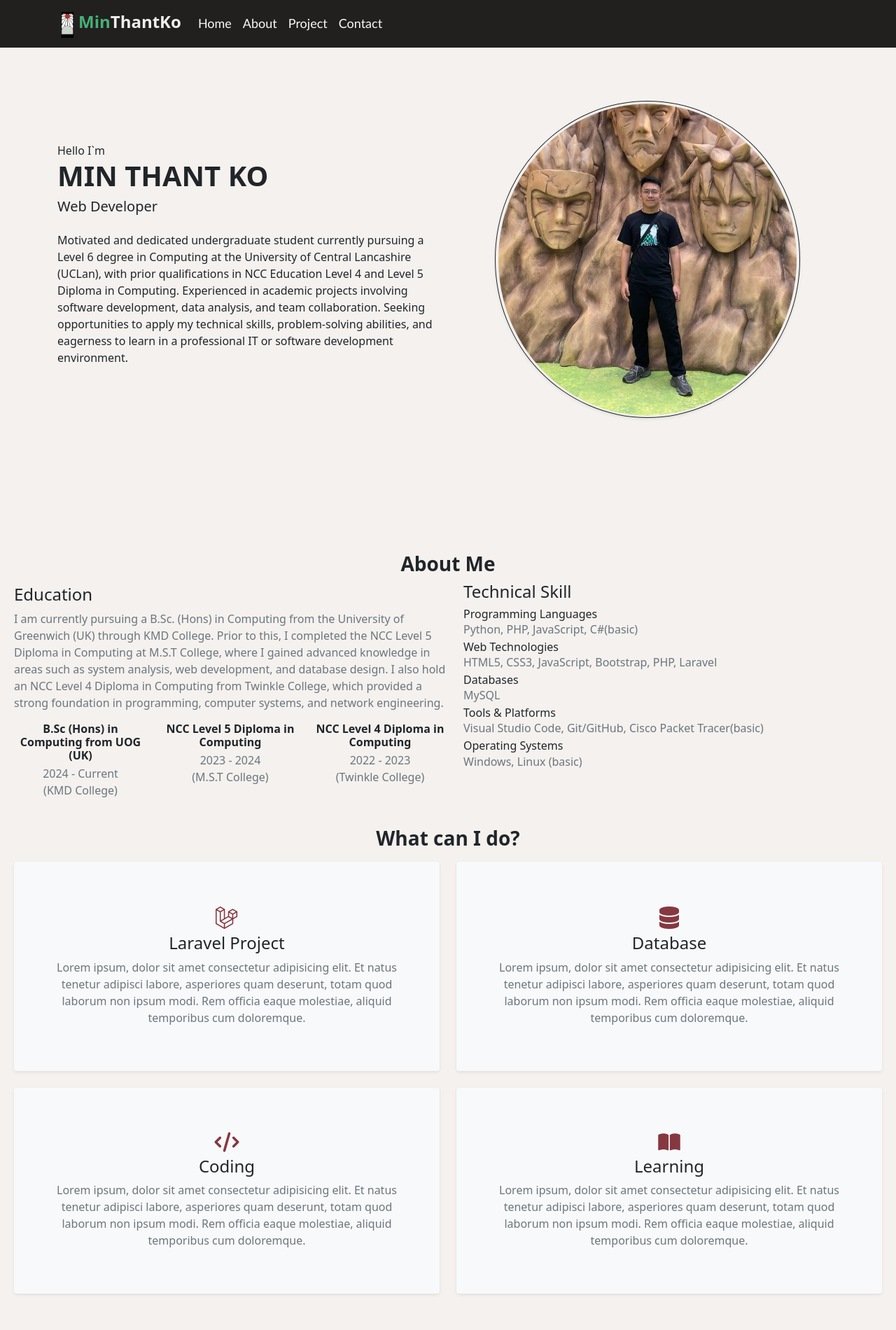
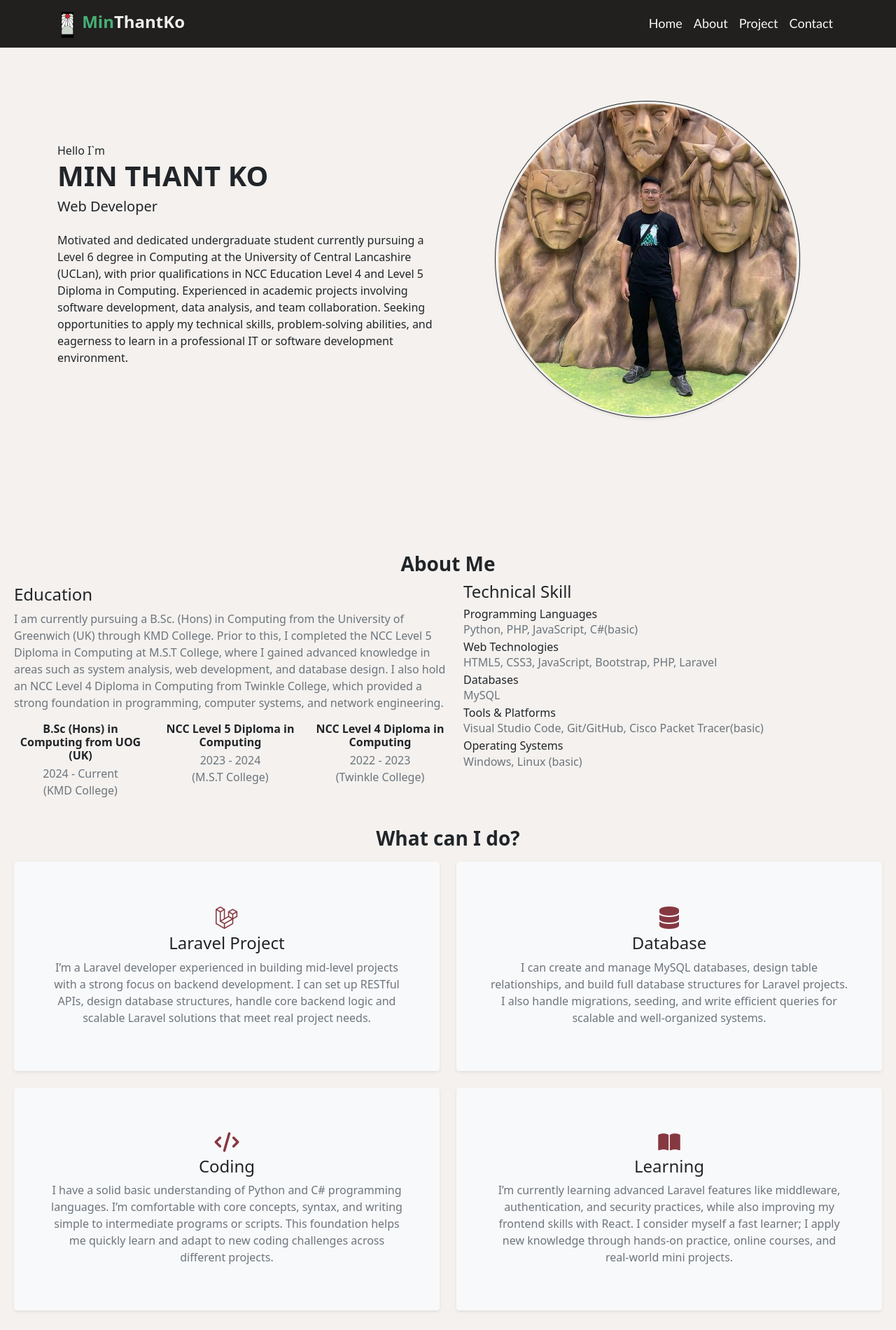
Before and after one commit to MinThantKo365/MinThantKo-Portfolio, a plain HTML site: page Portfolio .html in a window 1280 px wide. Shown: the top 1900 px of the page at 70% size. Drawn offline with nearby package versions, Linux system fonts and the light colour scheme.

Commit message:
second commit

```diff
--- a/Portfolio .html
+++ b/Portfolio .html
@@ -10,35 +10,64 @@
     <link rel="stylesheet" href="style.css">
 </head>
 <body class="" style=" background-color: #f4f1ee ; overflow-x: hidden">
-    <nav class="navbar navbar-expand-lg py-2 navbar-light fixed-top" style="background-color: 	#22201f;">
-  <div class="container"> <a class="navbar-brand" href="#"><img src="./source_file/123.png" alt="" class="img-txt"><strong><span style="font-size: 1.5rem"><span style="color: #46b077;"
+  <!-- <nav class="navbar navbar-expand-lg fixed-top navbar-light" style="background-color: 	#22201f;">
+  <div class="container">
+    <a class="navbar-brand" href="#"><img src="./source_file/123.png" alt="" class="img-txt"><strong><span style="font-size: 1.5rem"><span style="color: #46b077;"
  >Min</span><span style="color: #eeeeed">ThantKo</span ></span></strong></a>
-    <button aria-controls="myNavbar2" aria-expanded="false" aria-label="Toggle navigation" class="navbar-toggler bg-light" data-bs-target="#myNavbar2" data-bs-toggle="collapse" type="button" > <span class="navbar-toggler-icon"></span> </button>
-    <div class="collapse navbar-collapse " id="myNavbar2">
-      <div class="ml-5">
-        <ul class="navbar-nav " id="menu-menu-1">
-          <li class="nav-item"> <a class="nav-link text-light" href="#home" id="w">Home</a></li>
-          <li class="nav-item"> <a class="nav-link text-light" href="#about">About</a></li>
-          <!-- <li class="nav-item dropdown">
-            <a class="nav-link dropdown-toggle" href="#" role="button" data-bs-toggle="dropdown" aria-expanded="false"> Services </a>
-            <ul class="dropdown-menu">
-              <li> <a class="dropdown-item" href="#">Server Installation & Setup</a> </li>
-              <li> <a class="dropdown-item" href="#">Virtualization</a> </li>
-              <li> <a class="dropdown-item" href="#">Software Deployments</a> </li>
-              <li> <a class="dropdown-item" href="#">AI Solutions</a> </li>
-              <li> <a class="dropdown-item" href="#">Data Protection</a> </li>
-              <li> <a class="dropdown-item" href="#">Networking</a> </li>
-            </ul>
-          </li> -->
-          <!-- <li class="nav-item"> <a class="nav-link" href="#market">Industries</a> </li> -->
-          <!-- <li class="nav-item"> <a class="nav-link" href="#cases">Case Studies</a> </li> -->
-          <li class="nav-item"> <a class="nav-link text-light" href="#blog">Project</a> </li>
-          <li class="nav-item"> <a class="nav-link text-light" href="#contact">Contact</a> </li>
-        </ul>
-      </div>
+
+    <button class="navbar-toggler" type="button" data-mdb-collapse-init data-mdb-target="#navbarSupportedContent"
+      aria-controls="navbarSupportedContent" aria-expanded="false" aria-label="Toggle navigation">
+      <i class="fas fa-bars"></i>
+    </button>
+    <div class="collapse navbar-collapse" id="navbarSupportedContent">
+      <ul class="navbar-nav ms-auto align-items-center">
+        <li class="nav-item">
+          <a class="nav-link mx-2" href="#!"><i class="fas fa-plus-circle pe-2"></i>Post</a>
+        </li>
+        <li class="nav-item">
+          <a class="nav-link mx-2" href="#!"><i class="fas fa-bell pe-2"></i>Alerts</a>
+        </li>
+        <li class="nav-item">
+          <a class="nav-link mx-2" href="#!"><i class="fas fa-heart pe-2"></i>Trips</a>
+        </li>
+        <li class="nav-item ms-3">
+          <a class="btn btn-dark btn-rounded" href="#!">Sign in</a>
+        </li>
+      </ul>
     </div>
   </div>
-</nav>
+</nav> -->
+    <nav class="navbar navbar-expand-lg py-2 navbar-light fixed-top" style="background-color: #22201f;">
+      <div class="container d-flex justify-content-between align-items-center">
+        <a class="navbar-brand m-0" href="#">
+          <img src="./source_file/123.png" alt="" class="img-txt P-0">
+          <strong>
+            <span style="font-size: 1.5rem">
+              <span style="color: #46b077;" id="nav-M">Min</span><span style="color: #eeeeed" id="nav-TK">ThantKo</span>
+            </span>
+          </strong>
+        </a>
+        <button aria-controls="myNavbar2" aria-expanded="false" aria-label="Toggle navigation" class="navbar-toggler bg-light" data-bs-target="#myNavbar2" data-bs-toggle="collapse" type="button">
+          <span class="navbar-toggler-icon"></span>
+        </button>
+        <div class="collapse navbar-collapse justify-content-end" id="myNavbar2">
+          <ul class="navbar-nav" id="menu-menu-1">
+            <li class="nav-item">
+              <a class="nav-link text-light" href="#home" id="w">Home</a>
+            </li>
+            <li class="nav-item">
+              <a class="nav-link text-light" href="#about">About</a>
+            </li>
+            <li class="nav-item">
+              <a class="nav-link text-light" href="#blog">Project</a>
+            </li>
+            <li class="nav-item">
+              <a class="nav-link text-light" href="#contact">Contact</a>
+            </li>
+          </ul>
+        </div>
+      </div>
+    </nav>
       <section id="home" class="mt-5 pt-5 mb-5">
         <br><br>
         <div class="container-lg">
@@ -161,7 +190,7 @@ Operating Systems: Windows, Linux (basic) -->
               <!-- <i class="fa fa-code fs-3" style="color: #863841;"></i> -->
             </div>
               <h4 class ='mt-0'>Laravel Project</h4>
-              <p class="text-muted">Lorem ipsum, dolor sit amet consectetur adipisicing elit. Et natus tenetur adipisci labore, asperiores quam deserunt, totam quod laborum non ipsum modi. Rem officia eaque molestiae, aliquid temporibus cum doloremque.</p>
+              <p class="text-muted">I’m a Laravel developer experienced in building mid-level projects with a strong focus on backend development. I can set up RESTful APIs, design database structures, handle core backend logic and scalable Laravel solutions that meet real project needs.</p>
           </div>
         </div>
           <div class="col-md-6 mb-3">
@@ -170,7 +199,7 @@ Operating Systems: Windows, Linux (basic) -->
                 <i class="fa-solid fa-database fs-2" style="color: #863841;"></i>
               </div>
                 <h4>Database</h4>
-                <p class="text-muted">Lorem ipsum, dolor sit amet consectetur adipisicing elit. Et natus tenetur adipisci labore, asperiores quam deserunt, totam quod laborum non ipsum modi. Rem officia eaque molestiae, aliquid temporibus cum doloremque.</p>
+                <p class="text-muted">I can create and manage MySQL databases, design table relationships, and build full database structures for Laravel projects. I also handle migrations, seeding, and write efficient queries for scalable and well-organized systems.</p>
             </div>
 
           </div>
@@ -183,7 +212,7 @@ Operating Systems: Windows, Linux (basic) -->
               <i class="fa fa-code fs-3" style="color: #863841;"></i>
             </div>
               <h4 class ='mt-0'>Coding</h4>
-              <p class="text-muted">Lorem ipsum, dolor sit amet consectetur adipisicing elit. Et natus tenetur adipisci labore, asperiores quam deserunt, totam quod laborum non ipsum modi. Rem officia eaque molestiae, aliquid temporibus cum doloremque.</p>
+              <p class="text-muted">I have a solid basic understanding of Python and C# programming languages. I’m comfortable with core concepts, syntax, and writing simple to intermediate programs or scripts. This foundation helps me quickly learn and adapt to new coding challenges across different projects.</p>
           </div>
         </div>
           <div class="col-md-6 mb-3">
@@ -192,7 +221,7 @@ Operating Systems: Windows, Linux (basic) -->
                 <i class="fa-solid fa-book-open fs-3" style="color: #863841;"></i>
               </div>
                 <h4>Learning</h4>
-                <p class="text-muted">Lorem ipsum, dolor sit amet consectetur adipisicing elit. Et natus tenetur adipisci labore, asperiores quam deserunt, totam quod laborum non ipsum modi. Rem officia eaque molestiae, aliquid temporibus cum doloremque.</p>
+                <p class="text-muted">I’m currently learning advanced Laravel features like middleware, authentication, and security practices, while also improving my frontend skills with React. I consider myself a fast learner; I apply new knowledge through hands-on practice, online courses, and real-world mini projects.</p>
             </div>
           </div>
         </div>
```
Also changed, not shown: style.css (line endings or trailing spaces), 1 other file.
